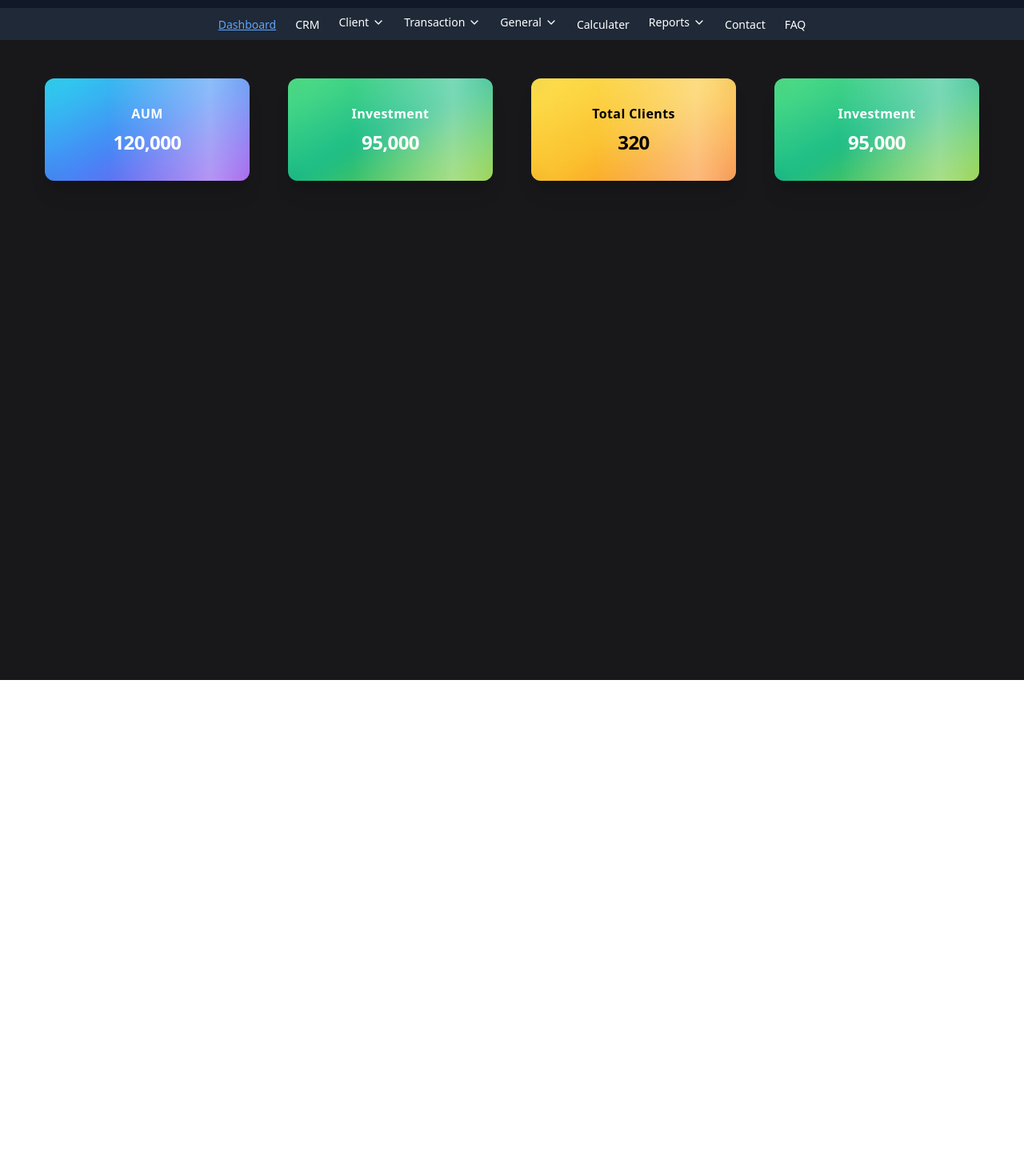
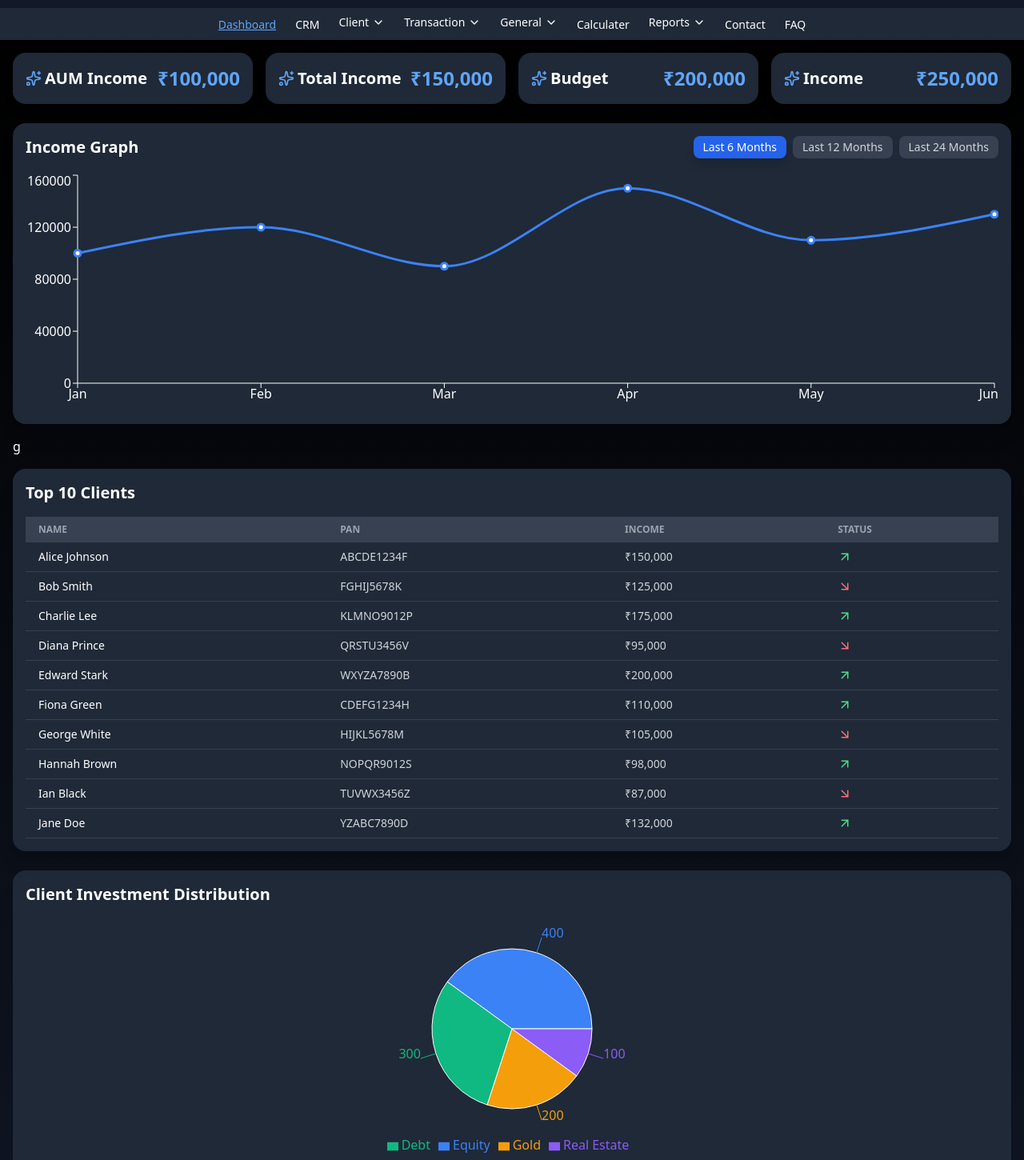
Before and after one commit to ValueInvest23/MFD, a React (Vite) app in the folder client/: page /dashboard in a window 1280 px wide. Shown: the part 54-1504 px from the top of the page at 80% size. Before the commit the page ends 904 px from the top, so only its background shows below. Built offline with nearby package versions, Linux system fonts and the light colour scheme.

Commit message:
create Dashboard

```diff
--- a/client/package.json
+++ b/client/package.json
@@ -14,7 +14,8 @@
     "react": "^19.1.0",
     "react-dom": "^19.1.0",
     "react-icons": "^5.5.0",
-    "react-router-dom": "^7.6.2"
+    "react-router-dom": "^7.6.2",
+    "recharts": "^3.0.0"
   },
   "devDependencies": {
     "@eslint/js": "^9.25.0",
--- a/client/src/components/Dashboard.jsx
+++ b/client/src/components/Dashboard.jsx
@@ -1,62 +1,171 @@
-import React from 'react'
 
-const Dashboard = () => {
+import React, { useState } from "react";
+import {
+  LineChart,
+  Line,
+  XAxis,
+  YAxis,
+  Tooltip,
+  ResponsiveContainer,
+  PieChart,
+  Pie,
+  Cell,
+  Legend
+} from "recharts";
+import { ArrowUpRight, ArrowDownRight, Sparkles } from "lucide-react";
 
-    const data = [
-        {
-            name: "AUM",
-            amount: 120000,
-            gradient: "from-cyan-400 via-blue-500 to-purple-600",
-            textColor: "text-white",
-            shadow: "hover:shadow-cyan-500/40",
-        },
-        {
-            name: "Investment",
-            amount: 95000,
-            gradient: "from-green-400 via-emerald-500 to-lime-500",
-            textColor: "text-white",
-            shadow: "hover:shadow-emerald-400/40",
-        },
-        {
-            name: "Total Clients",
-            amount: 320,
-            gradient: "from-yellow-300 via-amber-400 to-orange-500",
-            textColor: "text-black",
-            shadow: "hover:shadow-amber-300/40",
-        },
-        {
-            name: "Investment",
-            amount: 95000,
-            gradient: "from-green-400 via-emerald-500 to-lime-500",
-            textColor: "text-white",
-            shadow: "hover:shadow-emerald-400/40",
-        },
-    ];
+const dataSets = {
+  "6": [
+    { month: "Jan", income: 100000 },
+    { month: "Feb", income: 120000 },
+    { month: "Mar", income: 90000 },
+    { month: "Apr", income: 150000 },
+    { month: "May", income: 110000 },
+    { month: "Jun", income: 130000 },
+  ],
+  "12": Array.from({ length: 12 }, (_, i) => ({ month: `M${i + 1}`, income: Math.floor(Math.random() * 100000 + 100000) })),
+  "24": Array.from({ length: 24 }, (_, i) => ({ month: `M${i + 1}`, income: Math.floor(Math.random() * 100000 + 100000) })),
+};
 
-    return (
-        <div className="bg-zinc-900 min-h-screen w-full pt-12 px-4 text-white ">
-            <div className="flex flex-wrap justify-center gap-12">
-                {data.map((item, index) => (
-                    <div
-                        key={index}
-                        className={`relative rounded-xl w-64 h-32 p-4 overflow-hidden shadow-xl transform transition-all duration-300 hover:scale-105 bg-gradient-to-br ${item.gradient} ${item.shadow}  hover:ring-offset-2`}
-                    >
-                        {/* Glassmorphism Overlay */}
-                        <div className="absolute inset-0 bg-white/5 backdrop-blur-md rounded-xl pointer-events-none"></div>
+const investmentData = [
+  { name: "Equity", value: 400 },
+  { name: "Debt", value: 300 },
+  { name: "Gold", value: 200 },
+  { name: "Real Estate", value: 100 },
+];
 
-                        {/* Shine Sweep Animation */}
-                        <div className="absolute inset-0 bg-gradient-to-r from-transparent via-white/40 to-transparent animate-shine pointer-events-none" />
+const COLORS = ["#3b82f6", "#10b981", "#f59e0b", "#8b5cf6"];
 
-                        {/* Card Content */}
-                        <div className={`relative z-10 flex flex-col items-center justify-center h-full text-center ${item.textColor}`}>
-                            <div className="text-base font-semibold tracking-wide mb-1">{item.name}</div>
-                            <div className="text-2xl font-bold tracking-tight mt-1">{item.amount.toLocaleString()}</div>
-                        </div>
-                    </div>
-                ))}
+const topClients = [
+  { name: "Alice Johnson", income: 150000, gain: true, pan: "ABCDE1234F" },
+  { name: "Bob Smith", income: 125000, gain: false, pan: "FGHIJ5678K" },
+  { name: "Charlie Lee", income: 175000, gain: true, pan: "KLMNO9012P" },
+  { name: "Diana Prince", income: 95000, gain: false, pan: "QRSTU3456V" },
+  { name: "Edward Stark", income: 200000, gain: true, pan: "WXYZA7890B" },
+  { name: "Fiona Green", income: 110000, gain: true, pan: "CDEFG1234H" },
+  { name: "George White", income: 105000, gain: false, pan: "HIJKL5678M" },
+  { name: "Hannah Brown", income: 98000, gain: true, pan: "NOPQR9012S" },
+  { name: "Ian Black", income: 87000, gain: false, pan: "TUVWX3456Z" },
+  { name: "Jane Doe", income: 132000, gain: true, pan: "YZABC7890D" },
+];
+
+const topCompanies = [
+  { name: "TechNova", color: "bg-blue-500" },
+  { name: "FinCore", color: "bg-green-500" },
+  { name: "GreenBank", color: "bg-yellow-500" },
+  { name: "TrustLine", color: "bg-purple-500" },
+  { name: "SafeInvest", color: "bg-red-500" },
+];
+
+export default function Dashboard() {
+  const [selectedRange, setSelectedRange] = useState("6");
+
+  return (
+    <div className="space-y-6 p-4 bg-gradient-to-b from-black to-gray-900 min-h-screen text-white">
+      <div className="flex flex-wrap justify-between gap-4 animate-fade-in">
+        {["AUM Income", "Total Income", "Budget", "Income"].map((title, i) => (
+          <div key={i} className="flex-1 min-w-[200px] bg-gray-800 rounded-2xl shadow-lg p-4 hover:scale-105 transition-transform duration-300">
+            <div className="flex items-center justify-between">
+              <h2 className="text-xl font-semibold flex items-center gap-1">
+                <Sparkles className="text-blue-400" size={20} /> {title}
+              </h2>
+              <span className="text-2xl font-bold text-blue-400">₹{(100000 + i * 50000).toLocaleString()}</span>
             </div>
+          </div>
+        ))}
+      </div>
+
+      <div className="flex flex-wrap gap-4">
+        <div className="w-full lg:w-[100%] bg-gray-800 rounded-2xl shadow-xl p-4">
+          <div className="flex items-center justify-between mb-4">
+            <h2 className="text-xl font-semibold">Income Graph</h2>
+            <div className="space-x-2">
+              {["6", "12", "24"].map((val) => (
+                <button
+                  key={val}
+                  className={`px-3 py-1 rounded-lg text-sm font-medium transition-all duration-200 ${
+                    selectedRange === val ? "bg-blue-600 text-white shadow-lg" : "bg-gray-700 text-gray-300 hover:bg-gray-600"
+                  }`}
+                  onClick={() => setSelectedRange(val)}
+                >
+                  Last {val} Months
+                </button>
+              ))}
+            </div>
+          </div>
+          <ResponsiveContainer width="100%" height={300}>
+            <LineChart data={dataSets[selectedRange]}>
+              <XAxis dataKey="month" stroke="#ffffff" />
+              <YAxis stroke="#ffffff" />
+              <Tooltip contentStyle={{ backgroundColor: '#1e293b', borderColor: '#1e293b', color: '#fff' }} labelStyle={{ color: '#fff' }} itemStyle={{ color: '#fff' }} />
+              <Line type="monotone" dataKey="income" stroke="#3b82f6" strokeWidth={3} dot={{ r: 4 }} activeDot={{ r: 6 }} />
+            </LineChart>
+          </ResponsiveContainer>
+        </div>g
+
+        <div className="w-full lg:w-[100%] bg-gray-800 rounded-2xl shadow-xl p-4">
+          <h2 className="text-xl font-semibold mb-4">Top 10 Clients</h2>
+          <table className="w-full text-sm text-left text-gray-300">
+            <thead className="text-xs uppercase bg-gray-700 text-gray-400">
+              <tr>
+                <th className="px-4 py-2">Name</th>
+                <th className="px-4 py-2">PAN</th>
+                <th className="px-4 py-2">Income</th>
+                <th className="px-4 py-2">Status</th>
+              </tr>
+            </thead>
+            <tbody>
+              {topClients.map((client, index) => (
+                <tr key={index} className="border-b border-gray-700 hover:bg-gray-700">
+                  <td className="px-4 py-2 font-medium text-white">{client.name}</td>
+                  <td className="px-4 py-2">{client.pan}</td>
+                  <td className="px-4 py-2">₹{client.income.toLocaleString()}</td>
+                  <td className={`px-4 py-2 ${client.gain ? 'text-green-400' : 'text-red-400'}`}>{client.gain ? <ArrowUpRight size={18} /> : <ArrowDownRight size={18} />}</td>
+                </tr>
+              ))}
+            </tbody>
+          </table>
         </div>
-    )
+      </div>
+
+      <div className="bg-gray-800 rounded-2xl shadow-xl p-4 mt-6">
+        <h2 className="text-xl font-semibold mb-4">Client Investment Distribution</h2>
+        <ResponsiveContainer width="100%" height={300}>
+          <PieChart>
+            <Pie
+              data={investmentData}
+              cx="50%"
+              cy="50%"
+              outerRadius={100}
+              fill="#8884d8"
+              dataKey="value"
+              label
+            >
+              {investmentData.map((entry, index) => (
+                <Cell key={`cell-${index}`} fill={COLORS[index % COLORS.length]} />
+              ))}
+            </Pie>
+            <Legend />
+          </PieChart>
+        </ResponsiveContainer>
+      </div>
+
+      <div className="bg-gray-800 rounded-2xl shadow-xl p-4 mt-6">
+        <h2 className="text-xl font-semibold mb-4">Top 5 Companies</h2>
+        <div className="grid grid-cols-2 md:grid-cols-5 gap-4">
+          {topCompanies.map((company, index) => (
+            <div
+              key={index}
+              className="flex flex-col items-center justify-center bg-gray-700 rounded-xl p-4 hover:bg-blue-600 hover:text-white transition-colors duration-300"
+            >
+              <div className={`h-12 w-12 rounded-full ${company.color} flex items-center justify-center text-white text-lg font-bold mb-2`}>
+                {company.name.charAt(0)}
+              </div>
+              <p className="text-center text-sm font-medium text-gray-200">{company.name}</p>
+            </div>
+          ))}
+        </div>
+      </div>
+    </div>
+  );
 }
-
-export default Dashboard
```
Also changed, not shown: 1 other file (tests, documents, lock files or other folders).
